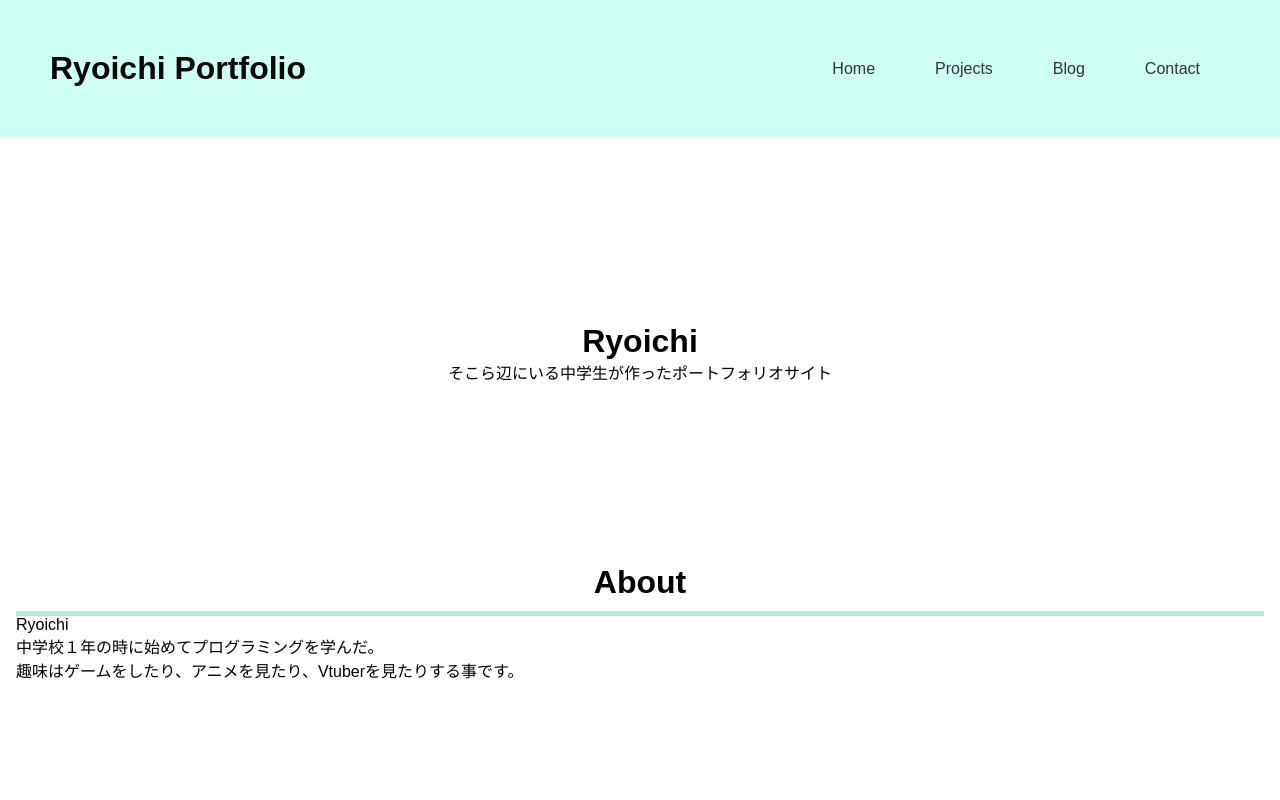
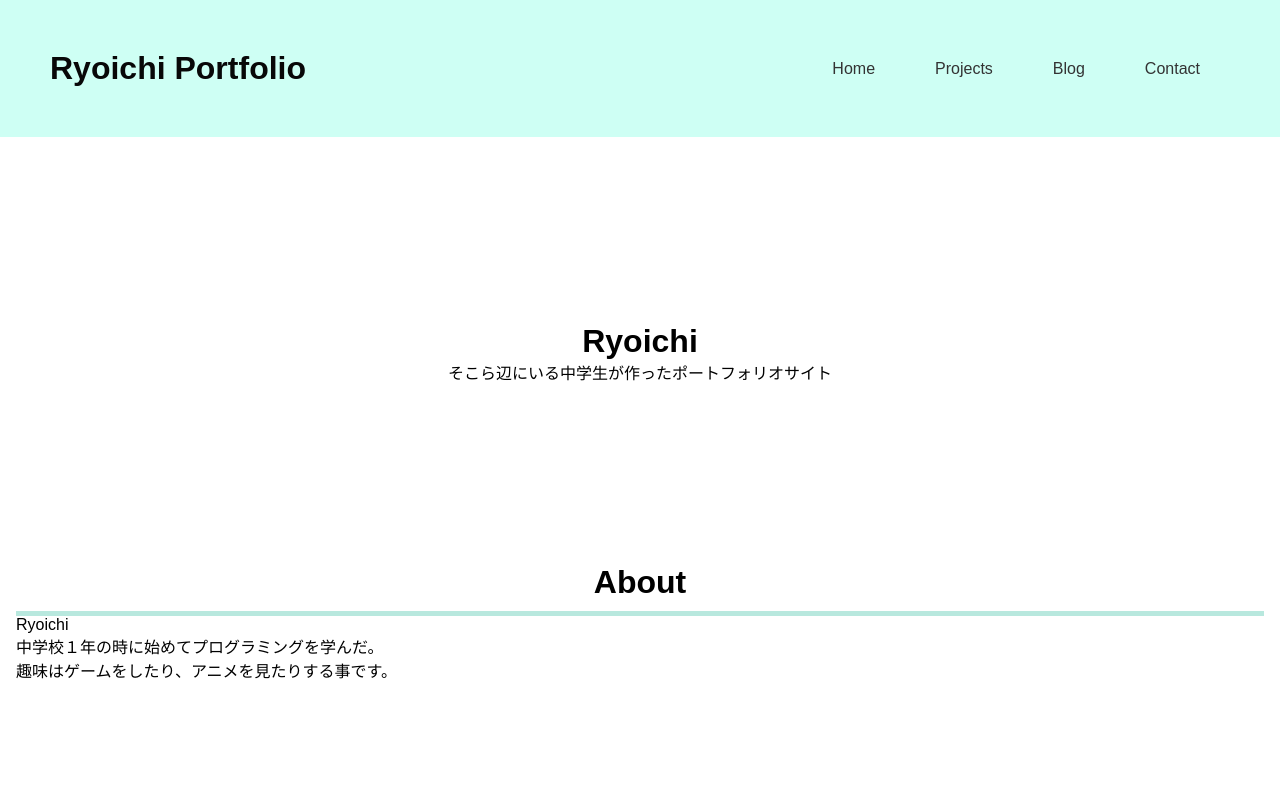
Before and after one commit to Ryoichi1222/Nuxt-portfolio, a Nuxt app: page / in a window 1280 px wide. Shown: the top 800 px of the page. Built offline with nearby package versions, Linux system fonts and the light colour scheme.

Commit message:
index.vue

```diff
--- a/pages/index.vue
+++ b/pages/index.vue
@@ -8,7 +8,7 @@
       <h1>About</h1>
       <p>Ryoichi</p>
       <p>中学校１年の時に始めてプログラミングを学んだ。</p>
-      <p>趣味はゲームをしたり、アニメを見たり、Vtuberを見たりする事です。</p>
+      <p>趣味はゲームをしたり、アニメを見たりする事です。</p>
     </div>
     <div class="skill">
       <h1>SKILL</h1>
```
